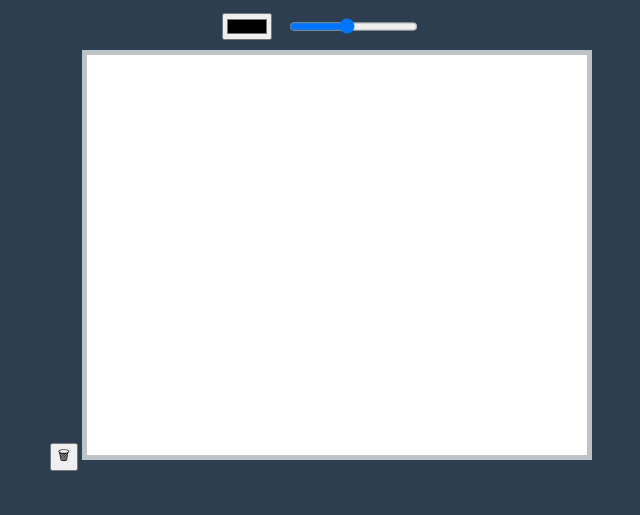
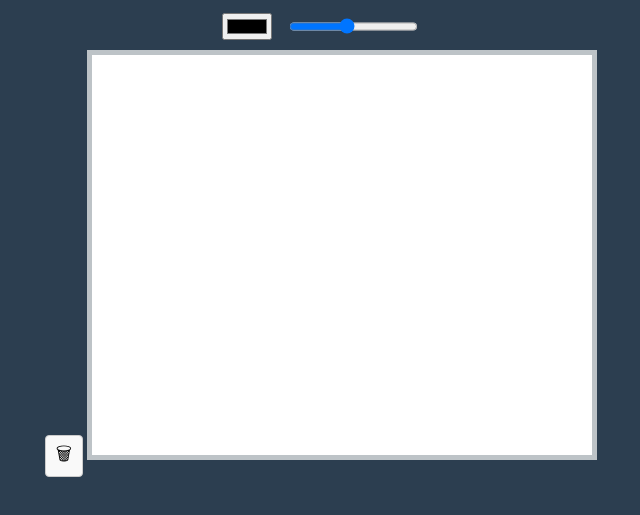
Before and after one commit to Avikett/paint-base_original, a website: page index.html in a window 1280 px wide. Shown: the part 101-616 px from the top of the page, without its empty margins (319-959 px from the left). Drawn offline with Linux system fonts and the light colour scheme.

Commit message:
виправив помилку в коді

```diff
--- a/style.css
+++ b/style.css
@@ -16,7 +16,9 @@
   gap: 15px;
   justify-content: center;
 }
-<!--TEORET1K-- > button {
+/*TEORET1K*/
+
+button {
   padding: 5px 10px;
   font-size: 18px; /* Розмір іконки */
   cursor: pointer;
```
